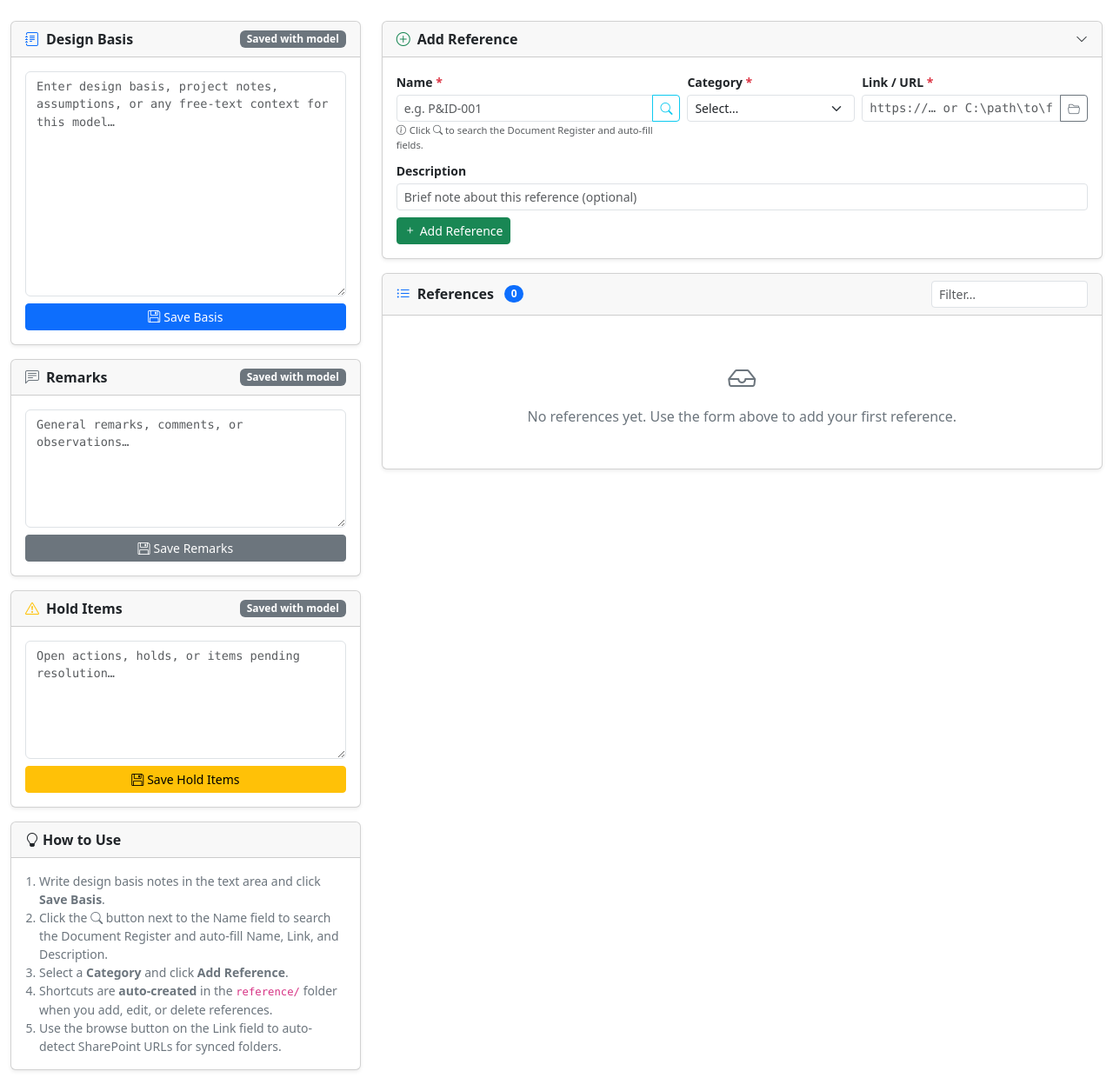
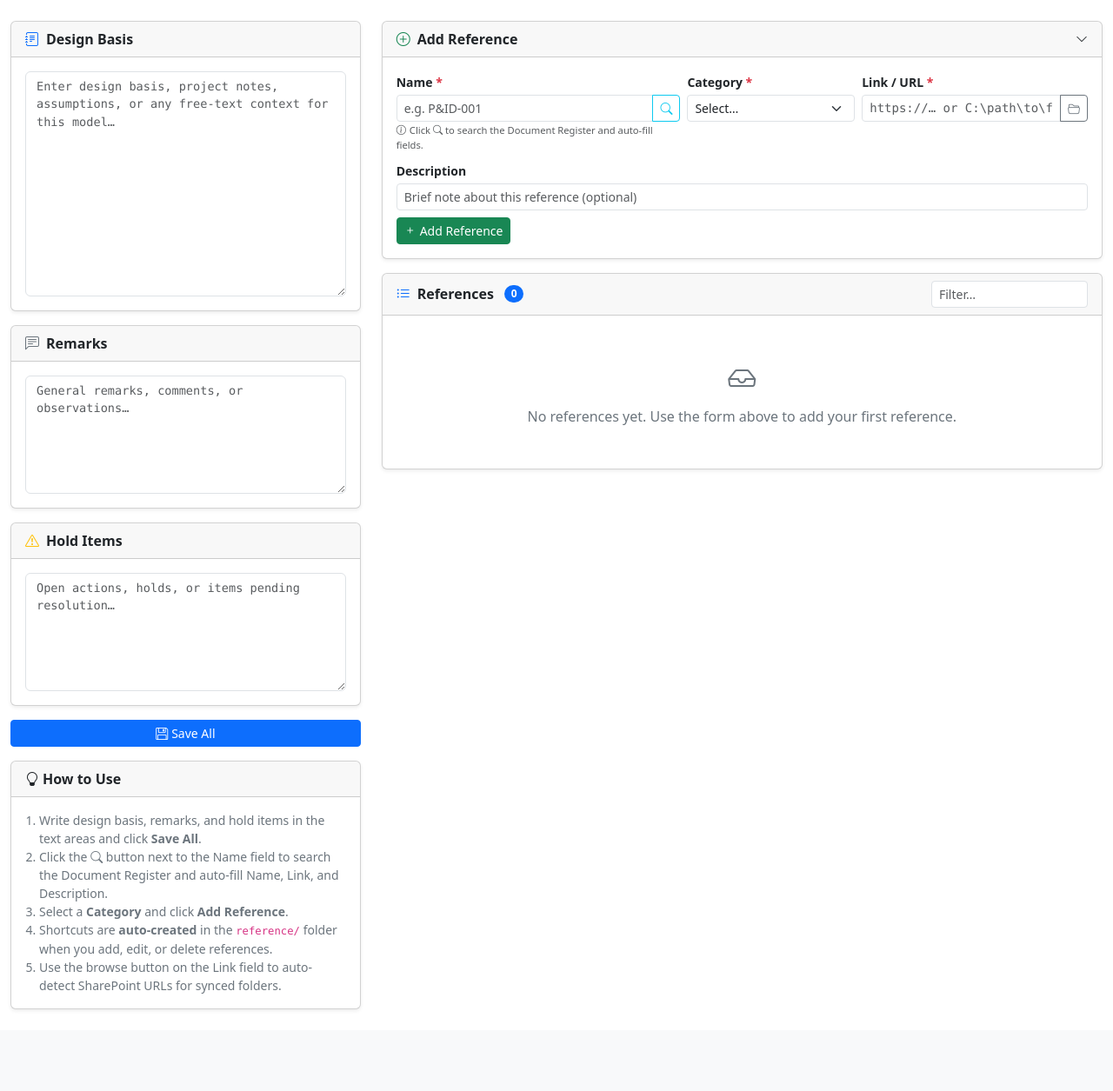
Before and after one commit to Unmask06/pyKorf, a Flask app: template pykorf/use_case/web/templates/references.html in a window 1280 px wide. Shown: the part 57-1312 px from the top of the page at 87% size. After the commit the page ends 1218 px from the top, so only its background shows below. Run offline with Flask 3, Linux system fonts and the light colour scheme; the template is opened without the code that fills it, so the values that code supplies are empty; parts of the project's set-up code (start-up, migrations or seed data) failed here and were passed over; some libraries are stand-ins or nearby versions.

Commit message:
Save all textarea with common button and unified route

```diff
--- a/pykorf/use_case/web/templates/main_menu.html
+++ b/pykorf/use_case/web/templates/main_menu.html
@@ -119,7 +119,7 @@
           <div class="card shadow-sm h-100 setting-card border border-2">
             <div class="card-body">
               <h5 class="card-title"><i class="bi bi-rulers text-primary me-2"></i>Pipe Sizing Criteria</h5>
-              <p class="card-text text-secondary small">Assign fluid state and sizing criteria code to each pipe. Stored in <code>.pykorf</code> sidecar file.</p>
+              <p class="card-text text-secondary small">Assign fluid state and sizing criteria code to each pipe.</p>
             </div>
           </div>
         </a>
--- a/pykorf/use_case/web/templates/references.html
+++ b/pykorf/use_case/web/templates/references.html
@@ -17,13 +17,12 @@
   <!-- ── Left: Design Basis ──────────────────────────────────────────────── -->
   <div class="col-lg-4">
 
+    <form method="post" action="/model/references/save-all" id="save-all-form" class="mb-3">
       <div class="card shadow-sm mb-3">
         <div class="card-header fw-semibold d-flex align-items-center gap-2">
           <i class="bi bi-journal-text text-primary"></i>Design Basis
-        <span class="badge bg-secondary ms-auto small">Saved with model</span>
         </div>
         <div class="card-body p-3">
-        <form method="post" action="/model/references/basis" id="basis-form">
           <textarea
             class="form-control font-monospace"
             id="basis"
@@ -32,10 +31,6 @@
             placeholder="Enter design basis, project notes, assumptions, or any free-text context for this model…"
             style="resize: vertical; font-size: .85rem;"
           >{{ store.basis }}</textarea>
-          <button type="submit" class="btn btn-sm btn-primary mt-2 w-100">
-            <i class="bi bi-floppy me-1"></i>Save Basis
-          </button>
-        </form>
         </div>
       </div>
 
@@ -43,10 +38,8 @@
       <div class="card shadow-sm mb-3">
         <div class="card-header fw-semibold d-flex align-items-center gap-2">
           <i class="bi bi-chat-left-text text-secondary"></i>Remarks
-        <span class="badge bg-secondary ms-auto small">Saved with model</span>
         </div>
         <div class="card-body p-3">
-        <form method="post" action="/model/references/remarks">
           <textarea
             class="form-control font-monospace"
             name="remarks"
@@ -54,10 +47,6 @@
             placeholder="General remarks, comments, or observations…"
             style="resize: vertical; font-size: .85rem;"
           >{{ store.remarks }}</textarea>
-          <button type="submit" class="btn btn-sm btn-secondary mt-2 w-100">
-            <i class="bi bi-floppy me-1"></i>Save Remarks
-          </button>
-        </form>
         </div>
       </div>
 
@@ -65,10 +54,8 @@
       <div class="card shadow-sm mb-3">
         <div class="card-header fw-semibold d-flex align-items-center gap-2">
           <i class="bi bi-exclamation-triangle text-warning"></i>Hold Items
-        <span class="badge bg-secondary ms-auto small">Saved with model</span>
         </div>
         <div class="card-body p-3">
-        <form method="post" action="/model/references/hold">
           <textarea
             class="form-control font-monospace"
             name="hold"
@@ -76,18 +63,19 @@
             placeholder="Open actions, holds, or items pending resolution…"
             style="resize: vertical; font-size: .85rem;"
           >{{ store.hold }}</textarea>
-          <button type="submit" class="btn btn-sm btn-warning mt-2 w-100">
-            <i class="bi bi-floppy me-1"></i>Save Hold Items
+        </div>
+      </div>
+
+      <button type="submit" class="btn btn-sm btn-primary w-100">
+        <i class="bi bi-floppy me-1"></i>Save All
       </button>
     </form>
-      </div>
-    </div>
 
     <div class="card shadow-sm">
       <div class="card-header fw-semibold"><i class="bi bi-lightbulb me-1"></i>How to Use</div>
       <div class="card-body small text-secondary">
         <ol class="ps-3 mb-0">
-          <li>Write design basis notes in the text area and click <strong>Save Basis</strong>.</li>
+          <li>Write design basis, remarks, and hold items in the text areas and click <strong>Save All</strong>.</li>
           <li>Click the <i class="bi bi-search"></i> button next to the Name field to search the Document Register and auto-fill Name, Link, and Description.</li>
           <li>Select a <strong>Category</strong> and click <strong>Add Reference</strong>.</li>
           <li>Shortcuts are <strong>auto-created</strong> in the <code>reference/</code> folder when you add, edit, or delete references.</li>
@@ -324,5 +312,6 @@ document.getElementById('add-form').addEventListener('submit', function() {
   btn.classList.remove('btn-warning');
   btn.classList.add('btn-success');
 });
+
 </script>
 {% endblock %}
```
Also changed, not shown: pykorf/use_case/web/routes/references.py (+3 -27 lines). Lines whose indentation alone changed are shown as unchanged.
